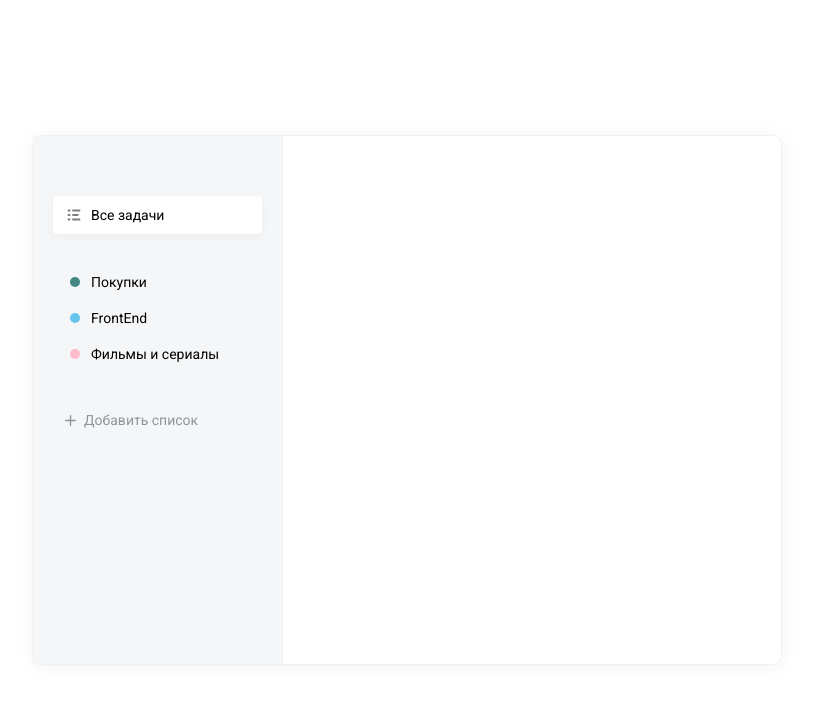
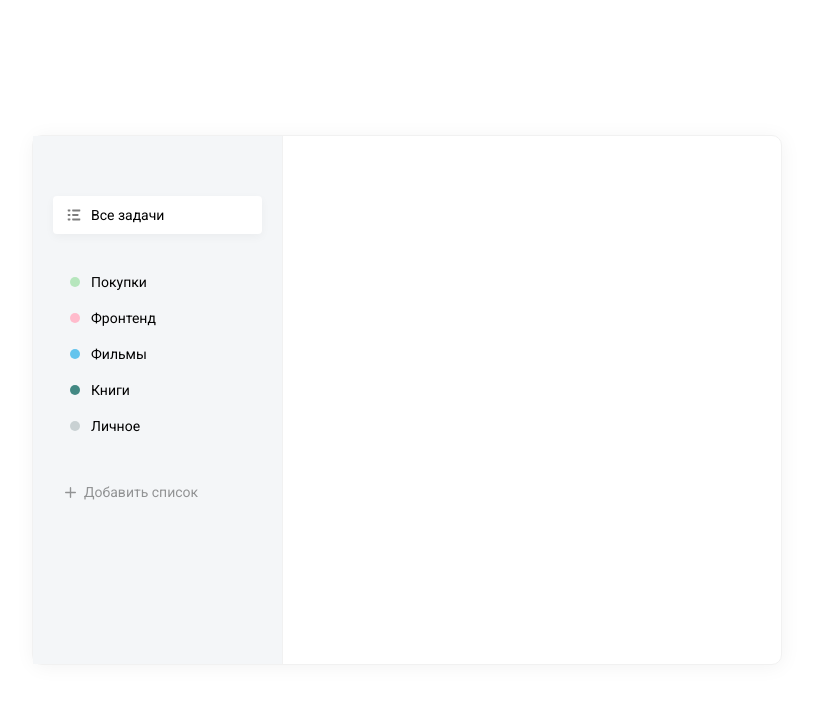
Before and after one commit to alexei-kosykh/ToDo_React, a React (Create React App) app: page / in a window 1280 px wide. Shown: the top 704 px of the page, without its empty margins (233-1046 px from the left). Built offline with nearby package versions, Linux system fonts and the light colour scheme.

Commit message:
Updated and used db.json in app.js

```diff
--- a/src/App.jsx
+++ b/src/App.jsx
@@ -1,3 +1,4 @@
+import { useState } from "react";
 import List from "./Components/List";
 import AddListButton from "./Components/AddListButton";
 import {
@@ -11,18 +12,19 @@ import {
 import DB from "./assets/db.json";
 
 function App() {
+  const [lists, setLists] = useState(
+    DB.lists.map((item) => {
+      item.color = DB.colors.filter(
+        (color) => color.id === item.colorId
+      )[0].name;
+      return item;
+    })
+  );
   return (
     <div className="block-note">
       <div className="block-note__sidebar">
         <List items={[{ icon: listSvg, title: "Все задачи", active: true }]} />
-        <List
-          items={[
-            { color: "green", title: "Покупки" },
-            { color: "blue", title: "FrontEnd" },
-            { color: "pink", title: "Фильмы и сериалы" },
-          ]}
-          isRemovable
-        />
+        <List items={lists} isRemovable />
         <AddListButton
           colors={DB.colors}
           icon={addSvg}
--- a/src/Components/List/List.scss
+++ b/src/Components/List/List.scss
@@ -6,6 +6,10 @@
     align-items:center;
     cursor: pointer;
     padding: 10px 12px;
+
+    &:hover {
+      background-color: rgba(235, 235, 235, 0.4);
+    }
 
     &.active {
       background-color:#ffffff;
--- a/src/assets/db.json
+++ b/src/assets/db.json
@@ -1,10 +1,11 @@
 {
-  "lists": [
-    {"id":1, "name": "Покупки", "coolorId":5},
-    {"id":2, "name": "Фронтенд", "coolorId":4},
-    {"id":3, "name": "Фильмы", "coolorId":3},
-    {"id":4, "name": "Книги", "coolorId":2},
-    {"id":5, "name": "Личное", "coolorId":1}],
+    "lists": [
+    {"id":1, "title": "Покупки", "colorId":5},
+    {"id":2, "title": "Фронтенд", "colorId":4},
+    {"id":3, "title": "Фильмы", "colorId":3},
+    {"id":4, "title": "Книги", "colorId":2},
+    {"id":5, "title": "Личное", "colorId":1}
+    ],
     "tasks": [
       {"id":1, "listId":2, "text":"Изучить JavaScript"},
       {"id":2, "listId":2, "text":"Изучить паттерны проектирования"},
@@ -35,6 +36,5 @@
       {
         "id":8, "hex":"#FF6464", "name":"red"
       }
-    ]
-
+  ]
 }
```
